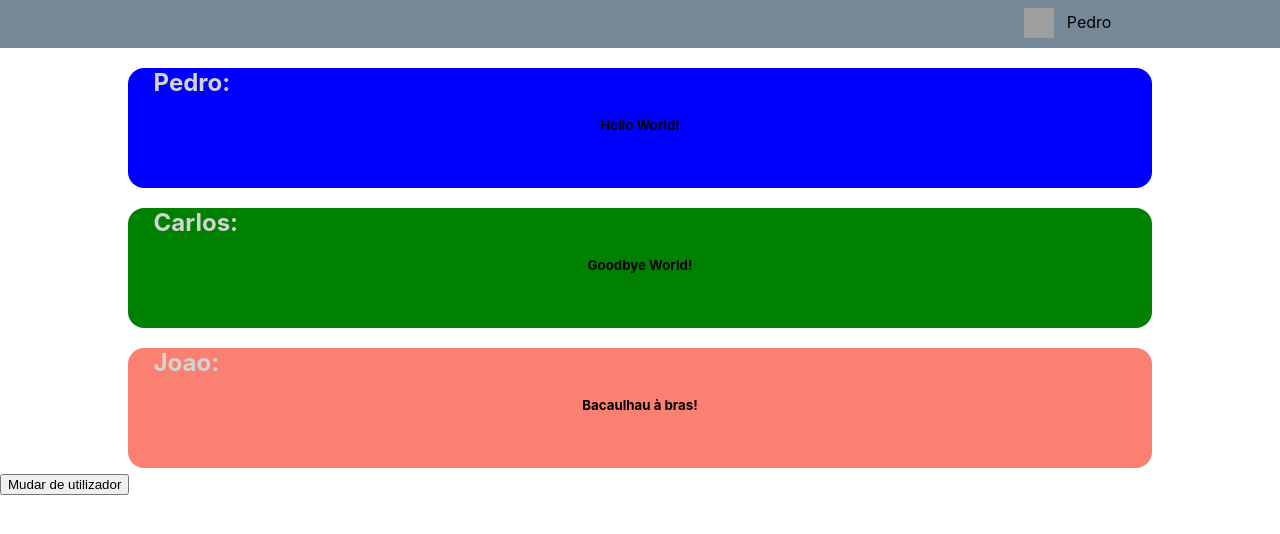
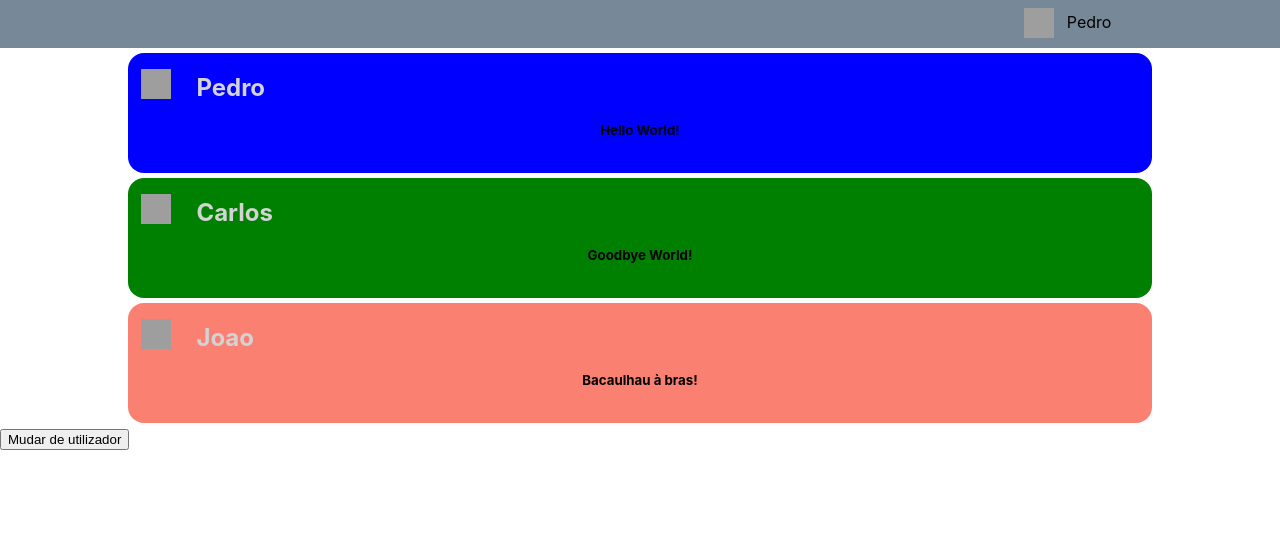
Before and after one commit to arctumn/Apolircs-Chat-React, a React (Create React App) app: page / in a window 1280 px wide. Shown: the top 534 px of the page. Built offline with nearby package versions, Linux system fonts and the light colour scheme; grey boxes are pictures that could not be loaded.

Commit message:
Styling and some basic Navbar done

```diff
--- a/src/App.css
+++ b/src/App.css
@@ -39,3 +39,17 @@
 .NavBar p {
   margin-top: 1.5vh;
 }
+.message_header {
+  display: flex;
+
+}
+.message_header img p {
+  flex: 1;
+}
+.message_header img {
+  width: 30px;
+  height: 30px;
+  margin-top: 2vh;
+  margin-left: 1vw;
+  margin-right: 0px;
+}
--- a/src/Message.tsx
+++ b/src/Message.tsx
@@ -19,7 +19,11 @@ const user_message = (user:User) => {
 const message_format = (message:Message) => {
     return (
         <div className="message" style={user_message(message.from_user)}>
-                <h2>{message.from_user.nickname + `:`}</h2>
+                <div className="message_header">
+                    <img alt="User ico" src="https://img.icons8.com/material-sharp/24/000000/user-male-circle.png"/>
+                    <h2>{message.from_user.nickname}</h2>
+
+                </div>
                 <h5>{message.message}</h5>
         </div>
     )
```
